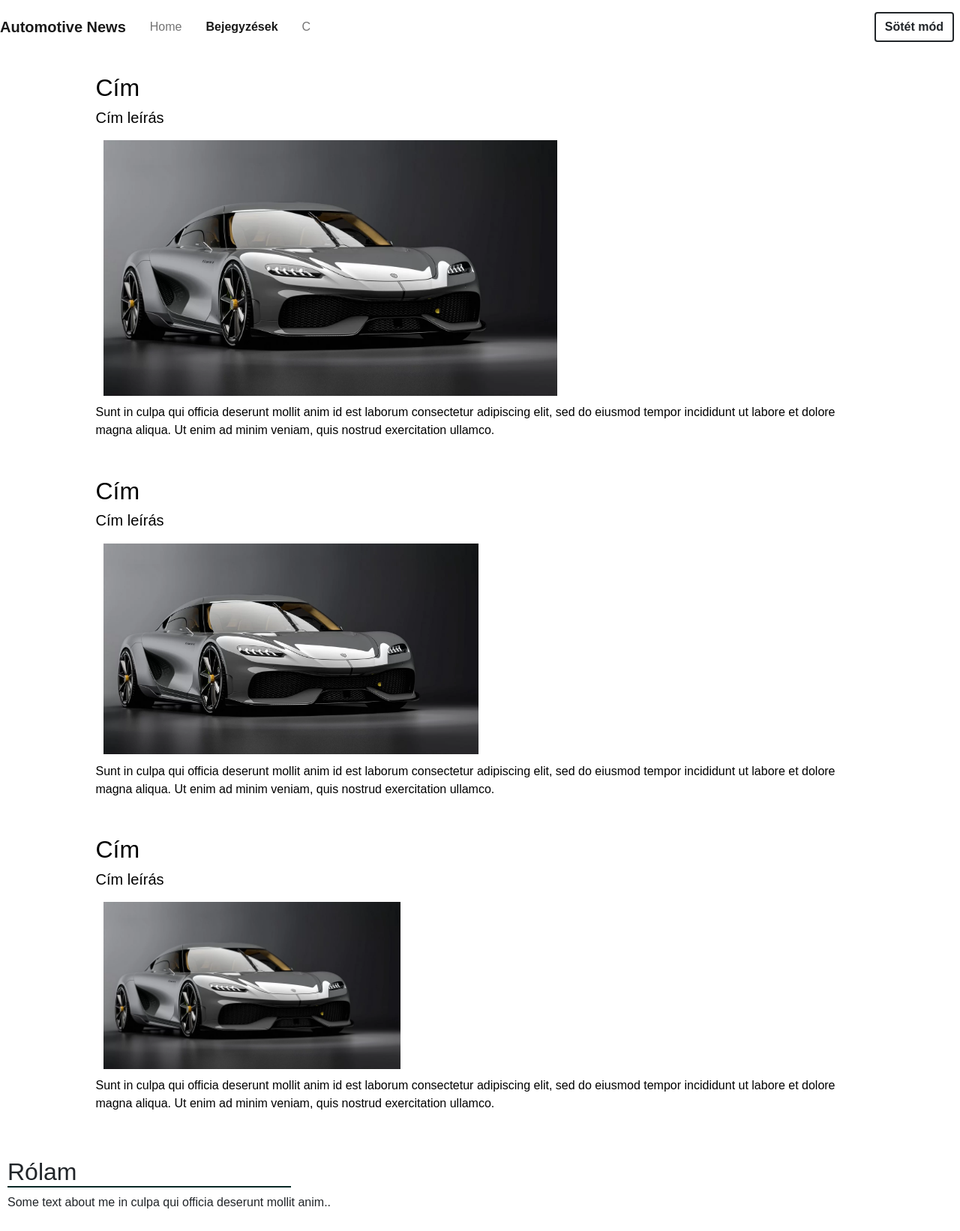
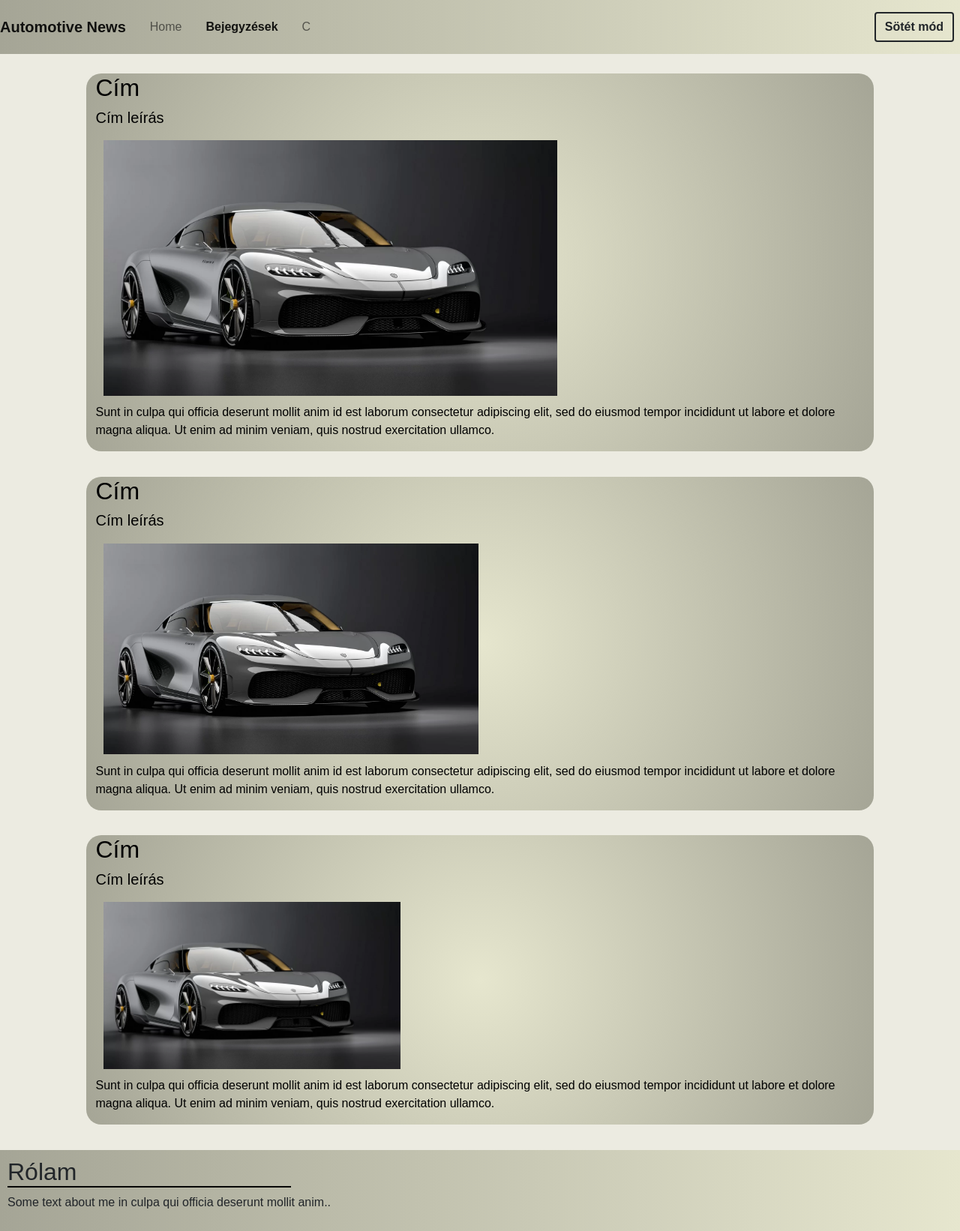
Before and after one commit to RakottKrumpli04/CarBlog, a PHP site: page /cikkek.php in a window 1280 px wide. Shown: the whole page at 75% size. Run offline with PHP 8.4, Linux system fonts and the light colour scheme.

Commit message:
kesz szinek

```diff
--- a/client/cikkek.php
+++ b/client/cikkek.php
@@ -6,6 +6,7 @@
     <link href="https://cdn.jsdelivr.net/npm/bootstrap@5.0.2/dist/css/bootstrap.min.css" rel="stylesheet" integrity="sha384-EVSTQN3/azprG1Anm3QDgpJLIm9Nao0Yz1ztcQTwFspd3yD65VohhpuuCOmLASjC" crossorigin="anonymous">    <title>Automotive News</title>
     <link rel="stylesheet" href="style.css">
     <script src="javaScript.js"></script>
+
   </head>
 
 <body>
@@ -37,22 +38,22 @@
   <p class="fakeimg"></p>
   <div class="col-md" id="postcolumn">
       <div class="row">
-        <h2>Cím</h2>
-        <h5>Cím leírás</h5>
+        <h2 class="cim">Cím</h2>
+        <h5 class="leiras">Cím leírás</h5>
         <img class="img" src="img/Gemera.png" alt="Kép" style="width: 60%;">
-        <p>Sunt in culpa qui officia deserunt mollit anim id est laborum consectetur adipiscing elit, sed do eiusmod tempor incididunt ut labore et dolore magna aliqua. Ut enim ad minim veniam, quis nostrud exercitation ullamco.</p>
+        <p class="szoveg">Sunt in culpa qui officia deserunt mollit anim id est laborum consectetur adipiscing elit, sed do eiusmod tempor incididunt ut labore et dolore magna aliqua. Ut enim ad minim veniam, quis nostrud exercitation ullamco.</p>
       </div>
       <div class="row">
-        <h2>Cím</h2>
-        <h5>Cím leírás</h5>
+        <h2 class="cim">Cím</h2>
+        <h5 class="leiras">Cím leírás</h5>
         <img class="img" src="img/Gemera.png" alt="Kép" style="width: 50%;">
-        <p>Sunt in culpa qui officia deserunt mollit anim id est laborum consectetur adipiscing elit, sed do eiusmod tempor incididunt ut labore et dolore magna aliqua. Ut enim ad minim veniam, quis nostrud exercitation ullamco.</p>
+        <p class="szoveg">Sunt in culpa qui officia deserunt mollit anim id est laborum consectetur adipiscing elit, sed do eiusmod tempor incididunt ut labore et dolore magna aliqua. Ut enim ad minim veniam, quis nostrud exercitation ullamco.</p>
       </div>
       <div class="row">
-        <h2>Cím</h2>
-        <h5>Cím leírás</h5>
+        <h2 class="cim">Cím</h2>
+        <h5 class="leiras">Cím leírás</h5>
         <img class="img" src="img/Gemera.png" alt="Kép" style="width: 40%;">
-        <p>Sunt in culpa qui officia deserunt mollit anim id est laborum consectetur adipiscing elit, sed do eiusmod tempor incididunt ut labore et dolore magna aliqua. Ut enim ad minim veniam, quis nostrud exercitation ullamco.</p>
+        <p class="szoveg">Sunt in culpa qui officia deserunt mollit anim id est laborum consectetur adipiscing elit, sed do eiusmod tempor incididunt ut labore et dolore magna aliqua. Ut enim ad minim veniam, quis nostrud exercitation ullamco.</p>
       </div>
     </div>
 </div>
--- a/client/index.php
+++ b/client/index.php
@@ -6,6 +6,7 @@
     <link href="https://cdn.jsdelivr.net/npm/bootstrap@5.0.2/dist/css/bootstrap.min.css" rel="stylesheet" integrity="sha384-EVSTQN3/azprG1Anm3QDgpJLIm9Nao0Yz1ztcQTwFspd3yD65VohhpuuCOmLASjC" crossorigin="anonymous">    <title>Automotive News</title>
     <link rel="stylesheet" href="style.css">
     <script src="javaScript.js"></script>
+
 </head>
 
 <body>
--- a/client/javaScript.js
+++ b/client/javaScript.js
@@ -1,9 +1,12 @@
 function valt(){
-    const elem = document.querySelector(".btn");
-    const navbar = document.querySelector(".navbar");
-    const navlink = document.querySelector(".nav-link");
-    const rows = document.querySelectorAll(".row");
-
+        const elem = document.querySelector(".btn");
+        const navbar = document.querySelector(".navbar");
+        const navlink = document.querySelector(".nav-link");
+        const rows = document.querySelectorAll(".row");
+        const cimek = document.querySelectorAll(".cim");
+        const leirasok = document.querySelectorAll(".leiras");
+        const szovegek = document.querySelectorAll(".szoveg");
+        const sor = document.querySelector(".sor");
 
     if (elem.innerHTML == "Sötét mód"){
 
@@ -17,6 +20,13 @@ function valt(){
         document.querySelector(".navbar").style.background = "linear-gradient(270deg, #626a75 0%, #333c47 100%)";
 
         rows.forEach(row => {row.style.background = "radial-gradient(circle, #626a75 0%, #333c47 100%)";});
+        cimek.forEach(cim => {cim.style.color = "white"});
+        leirasok.forEach(leiras => {leiras.style.color = "white"});
+        szovegek.forEach(szoveg => {szoveg.style.color = "white"});
+
+        document.querySelector(".footercolumn").style.background = "linear-gradient(270deg, #626a75 0%, #333c47 100%)";
+        document.querySelector(".footercolumn").style.color = "white";
+        document.getElementById("sor").style.borderColor = "white";
 
         localStorage.setItem("btn", "Világos mód");
     }
@@ -27,13 +37,20 @@ function valt(){
         elem.innerHTML = "Sötét mód";
         btn.classList.replace("btn-outline-light", "btn-outline-dark");
 
-        document.body.style.backgroundColor = "white";
+        document.body.style.backgroundColor = "rgb(236, 235, 225)";
 
         navbar.classList.replace("navbar-dark", "navbar-light");
         navlink.classList.replace("navbar-dark", "navbar-light");
-        document.querySelector(".navbar").style.background = "linear-gradient(270deg, #bbe9cf 100%, #9ba49e 0%)";
+        document.querySelector(".navbar").style.background = "linear-gradient(270deg, rgb(230, 230, 206) 0%, rgb(165, 165, 150) 100%)";
 
-        rows.forEach(row => {row.style.background = "radial-gradient(circle, #bbe9cf 100%, #9ba49e 0%)";});
+        rows.forEach(row => {row.style.background = "radial-gradient(circle, rgb(230, 230, 206) 0%, rgb(165, 165, 150) 100%)";});
+        cimek.forEach(cim => {cim.style.color = "black"});
+        leirasok.forEach(leiras => {leiras.style.color = "black"});
+        szovegek.forEach(szoveg => {szoveg.style.color = "black"});
+
+        document.querySelector(".footercolumn").style.background = "linear-gradient(270deg, rgb(230, 230, 206) 0%, rgb(165, 165, 150) 100%)";
+        document.querySelector(".footercolumn").style.color = "black";
+        document.getElementById("sor").style.borderColor = "black";
 
         localStorage.setItem("btn", "Sötét mód");
     }
--- a/client/style.css
+++ b/client/style.css
@@ -1,8 +1,9 @@
 body {
     font-family: Arial;
+    background-color: rgb(236, 235, 225);
 }
 .navbar{
-    background-color: linear-gradient(270deg, #bbe9cf 100%, #9ba49e 0%);
+    background: linear-gradient(270deg, rgb(230, 230, 206) 0%, rgb(165, 165, 150) 100%);
     margin-bottom: 3%;
 }
 .navbar-brand{
@@ -36,7 +37,7 @@ h1{
     color: black;
     margin: 3%;
     border-radius: 20px;
-    background-color: radial-gradient(circle, #bbe9cf 100%, #9ba49e 0%);
+    background: radial-gradient(circle, rgb(230, 230, 206) 0%, rgb(165, 165, 150) 100%);
 }
 
 #postcolumn {
@@ -48,6 +49,7 @@ h1{
     width: 100%;
     float: right;
     padding: 10px;
+    background: linear-gradient(270deg, rgb(230, 230, 206) 0%, rgb(165, 165, 150) 100%);
 }
 
 .fakeimg {
@@ -55,6 +57,6 @@ h1{
     height: 65px;
 }
 #sor{
-    border-bottom: 2px solid rgba(0,40,37,1);
+    border-bottom: 2px solid black;
     width: 30%;
 }
```
